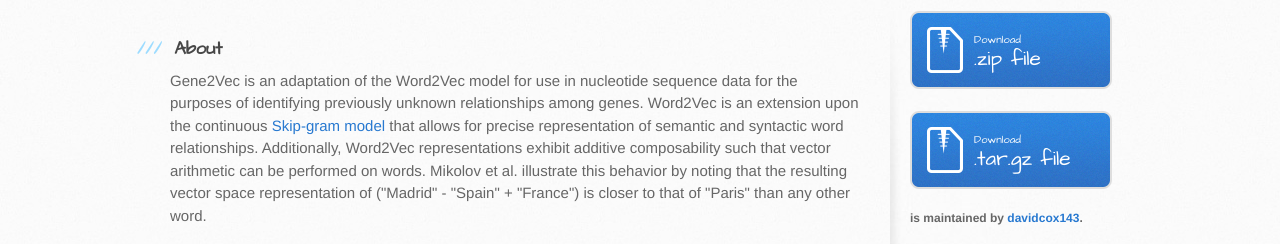
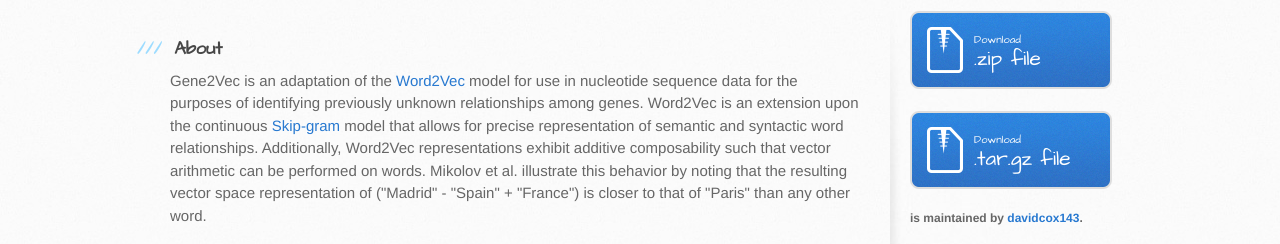
Before and after one commit to david-r-cox/Gene2vec, a plain HTML site: page index.html in a window 1280 px wide. Shown: the part 255-499 px from the top of the page. Drawn offline with Linux system fonts and the light colour scheme.

Commit message:
added word2vec reference

```diff
--- a/index.html
+++ b/index.html
@@ -31,7 +31,7 @@
 <h3>
 <a id="about" class="anchor" href="#about" aria-hidden="true"><span aria-hidden="true" class="octicon octicon-link"></span></a>About</h3>
 
-<p>Gene2Vec is an adaptation of the Word2Vec model for use in nucleotide sequence data for the purposes of identifying previously unknown relationships among genes. Word2Vec is an extension upon the continuous <a href="http://arxiv.org/abs/1301.3781">Skip-gram model</a> that allows for precise representation of semantic and syntactic word relationships. Additionally, Word2Vec representations exhibit additive composability such that vector arithmetic can be performed on words. Mikolov et al. illustrate this behavior by noting that the resulting vector space representation of ("Madrid" - "Spain" + "France") is closer to that of "Paris" than any other word.</p>
+<p>Gene2Vec is an adaptation of the <a href="https://papers.nips.cc/paper/5021-distributed-representations-of-words-and-phrases-and-their-compositionality.pdf">Word2Vec</a> model for use in nucleotide sequence data for the purposes of identifying previously unknown relationships among genes. Word2Vec is an extension upon the continuous <a href="http://arxiv.org/abs/1301.3781">Skip-gram</a> model that allows for precise representation of semantic and syntactic word relationships. Additionally, Word2Vec representations exhibit additive composability such that vector arithmetic can be performed on words. Mikolov et al. illustrate this behavior by noting that the resulting vector space representation of ("Madrid" - "Spain" + "France") is closer to that of "Paris" than any other word.</p>
 
 <p>We aim to see if additive composability can be retained when using nucleotide sequence data and to identify analogues to the semantic and syntactic relationships of Word2Vec if possible. Such relationships could then be used to identify functional similarity that is not visible at the nucleotide level.</p>
 
```
